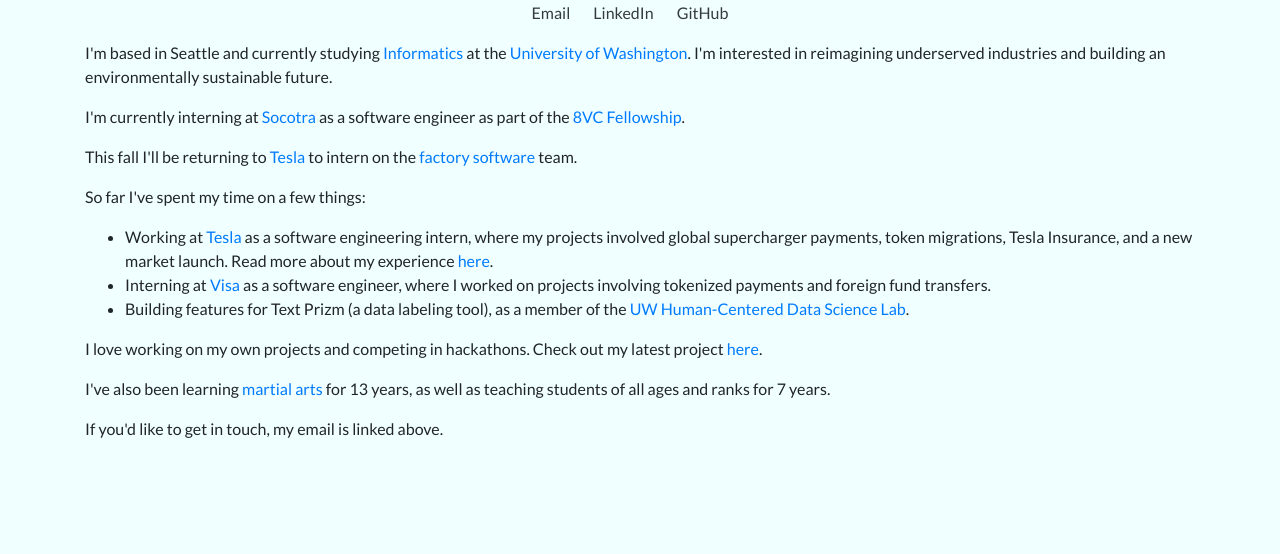
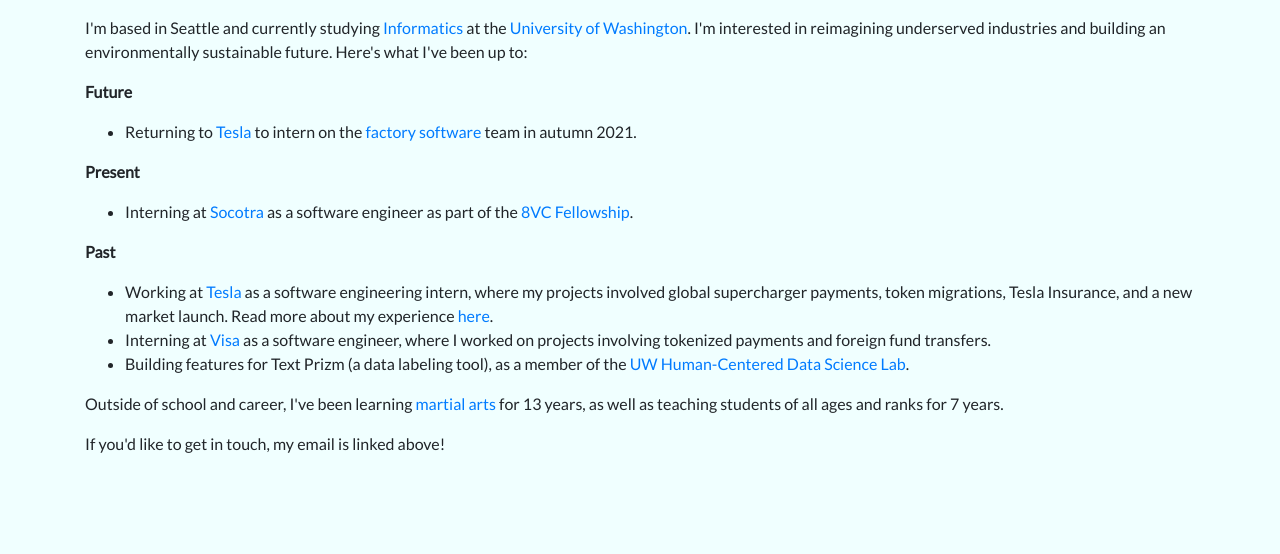
Before and after one commit to rishikavikondala/rishikavikondala.github.io, a plain HTML site: page index.html in a window 1280 px wide. Shown: the part 246-800 px from the top of the page. Drawn offline with nearby package versions, Linux system fonts and the light colour scheme.

Commit message:
Added timeline formatting

```diff
--- a/index.html
+++ b/index.html
@@ -18,7 +18,7 @@
   <body>
     <header>
       <div class="container text-center">
-        <img src="me.jpg" width=125></img> <br><br>
+        <img src="me.jpg" width=100></img> <br><br>
         <h1 class="font-weight-bold"><a class="text-dark" href="">Rishi Kavikondala</a></h1> <br>
         <p class="header-links">
           <a class="text-dark" style="margin-right: 20px" href="mailto:rishi.kavikondala@gmail.com">Email</a>
@@ -31,29 +31,28 @@
     <main>
       <div class="container">
 
-        <p>I'm based in Seattle and currently studying <a href="https://ischool.uw.edu/programs/informatics">Informatics</a> at the <a href="https://www.washington.edu/">University of Washington</a>. I'm interested in reimagining underserved industries and building an environmentally sustainable future. </p>
+        <p>I'm based in Seattle and currently studying <a href="https://ischool.uw.edu/programs/informatics">Informatics</a> at the <a href="https://www.washington.edu/">University of Washington</a>. I'm interested in reimagining underserved industries and building an environmentally sustainable future. Here's what I've been up to:</p>
 
-        <p>I'm currently interning at <a href="https://www.socotra.com/">Socotra</a> as a software engineer as part of the <a href="https://www.8vcfellowship.com/">8VC Fellowship</a>.</p>
-
-        <p>This fall I'll be returning to <a href="http://tesla.com/">Tesla</a> to intern on the <a href="https://www.tesla.com/factory">factory software</a> team.</p>
-
-        <p>So far I've spent my time on a few things:</p>
-
+        <p><strong>Future</strong></p>
         <ul>
-
-          <li>Working at <a href="https://www.tesla.com/">Tesla</a> as a software engineering intern, where my projects involved global supercharger payments, token migrations, Tesla Insurance, and a new market launch. Read more about my experience <a href="https://rishikavikondala.medium.com/reflecting-on-a-3-month-internship-at-tesla-52994570f5fb">here</a>.
-
-          <li>Interning at <a href="https://usa.visa.com/">Visa</a> as a software engineer, where I worked on projects involving tokenized payments and foreign fund transfers.</li>
-
-          <li>Building features for Text Prizm (a data labeling tool), as a member of the <a href="https://depts.washington.edu/hdsl/">UW Human-Centered Data Science Lab</a>.</li>
-
+          <li>Returning to <a href="http://tesla.com/">Tesla</a> to intern on the <a href="https://www.tesla.com/factory">factory software</a> team in autumn 2021.</li>
         </ul>
 
-        <p>I love working on my own projects and competing in hackathons. Check out my latest project <a href="https://devpost.com/software/zoom-analyser">here</a>.</p>
+        <p><strong>Present</strong></p>
+        <ul>
+          <li>Interning at <a href="https://www.socotra.com/">Socotra</a> as a software engineer as part of the <a href="https://www.8vcfellowship.com/">8VC Fellowship</a>.</li>
+        </ul>
 
-        <p>I've also been learning <a href="https://www.truemartialartsredmond.com/">martial arts</a> for 13 years, as well as teaching students of all ages and ranks for 7 years.</p>
+        <p><strong>Past</strong></p>
+        <ul>
+          <li>Working at <a href="https://www.tesla.com/">Tesla</a> as a software engineering intern, where my projects involved global supercharger payments, token migrations, Tesla Insurance, and a new market launch. Read more about my experience <a href="https://rishikavikondala.medium.com/reflecting-on-a-3-month-internship-at-tesla-52994570f5fb">here</a>.
+          <li>Interning at <a href="https://usa.visa.com/">Visa</a> as a software engineer, where I worked on projects involving tokenized payments and foreign fund transfers.</li>
+          <li>Building features for Text Prizm (a data labeling tool), as a member of the <a href="https://depts.washington.edu/hdsl/">UW Human-Centered Data Science Lab</a>.</li>
+        </ul>
 
-        <p>If you'd like to get in touch, my email is linked above.</p>
+        <p>Outside of school and career, I've been learning <a href="https://www.truemartialartsredmond.com/">martial arts</a> for 13 years, as well as teaching students of all ages and ranks for 7 years.</p>
+
+        <p>If you'd like to get in touch, my email is linked above!</p>
 
       </div>
     </main>
```
